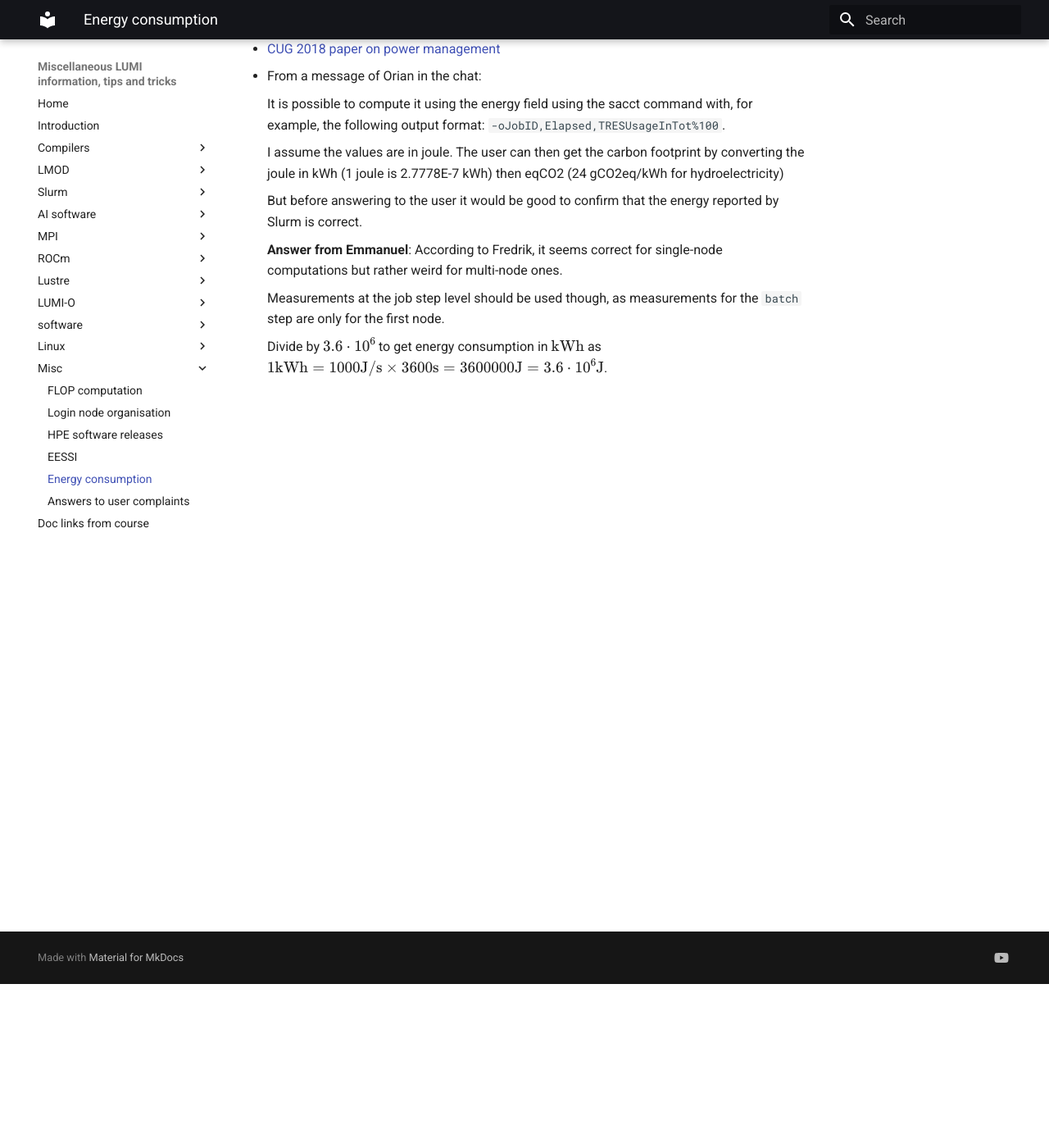
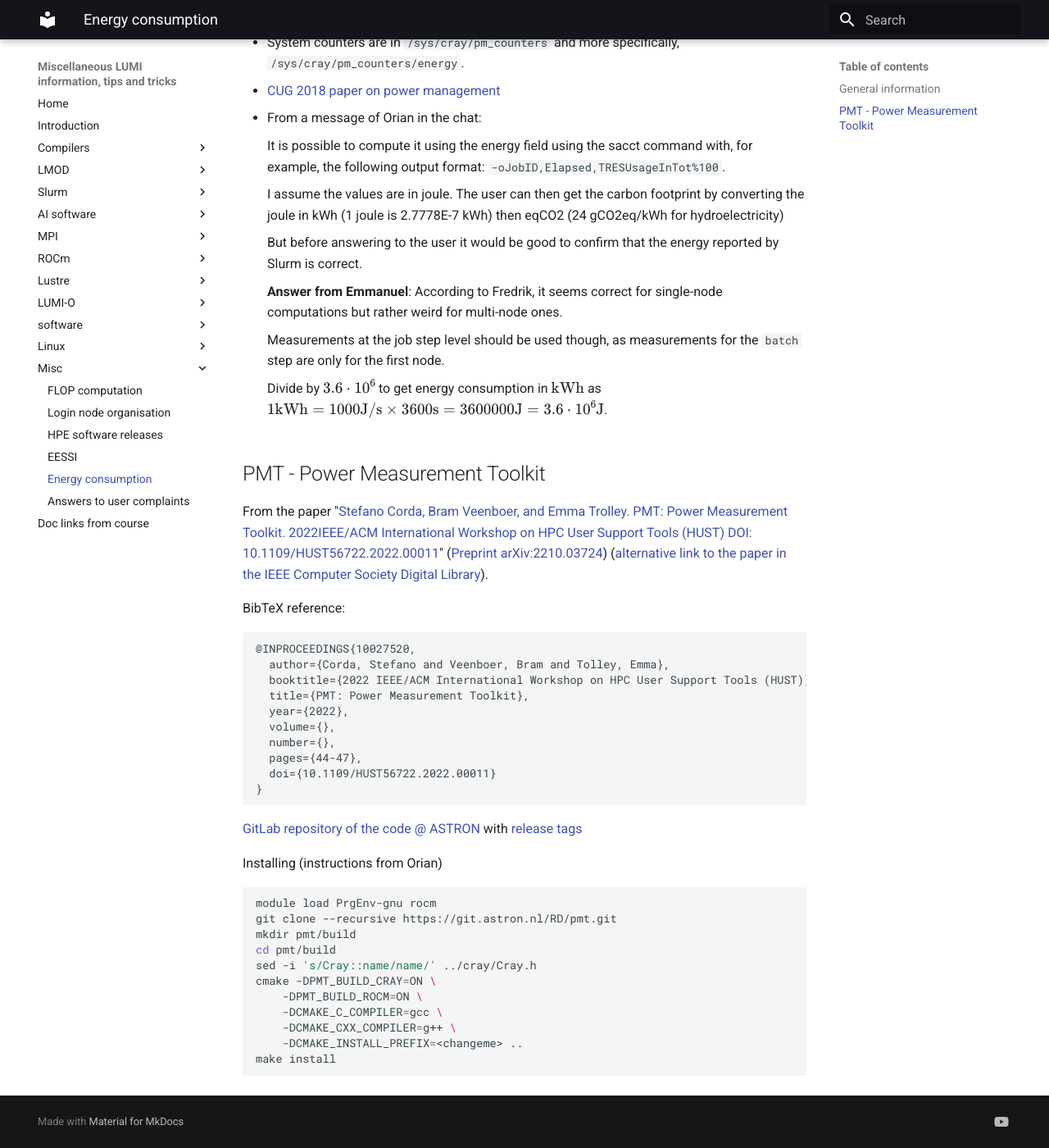
Before and after one commit to klust/LUMI-tips-and-tricks, an MkDocs documentation site: the page built from docs/99_Misc/99_05_Energy_consumption.md, in a window 1280 px wide and 1400 px high, scrolled down 200 px. Shown: the whole window at 82% size. Built offline with MkDocs 1.6.1 and Material for MkDocs 9.7.7, drawn with Linux system fonts in a browser that asks for light colours.

Commit message:
Adding information about Power Measurement Toolkit.

````diff
--- a/docs/99_Misc/99_05_Energy_consumption.md
+++ b/docs/99_Misc/99_05_Energy_consumption.md
@@ -1,4 +1,6 @@
 # Energy consumption on LUMI
+
+## General information
 
 -    System counters are in `/sys/cray/pm_counters` and more specifically,
      `/sys/cray/pm_counters/energy`.
@@ -19,3 +21,45 @@
 
     Divide by $3.6\cdot 10^6$ to get energy consumption in $\mathrm{kWh}$ as
     $1 \mathrm{kWh} = 1000 \mathrm{J}/\mathrm{s} \times 3600 \mathrm{s} = 3600000 \mathrm{J} = 3.6\cdot 10^6 \mathrm{J}$.
+
+
+## PMT - Power Measurement Toolkit
+
+From the paper "[Stefano Corda, Bram Veenboer, and Emma Trolley. PMT: Power Measurement Toolkit. 2022IEEE/ACM International Workshop on HPC User Support Tools (HUST)](https://ieeexplore.ieee.org/document/10027520)
+[DOI: 10.1109/HUST56722.2022.00011](https://doi.org/10.1109/HUST56722.2022.00011)"
+([Preprint arXiv:2210.03724](https://arxiv.org/abs/2210.03724))
+([alternative link to the paper in the IEEE Computer Society Digital Library](https://www.computer.org/csdl/proceedings-article/hust/2022/634900a044/1KnWyMBKdmo)).
+
+BibTeX reference:
+
+```
+@INPROCEEDINGS{10027520,
+  author={Corda, Stefano and Veenboer, Bram and Tolley, Emma},
+  booktitle={2022 IEEE/ACM International Workshop on HPC User Support Tools (HUST)},
+  title={PMT: Power Measurement Toolkit},
+  year={2022},
+  volume={},
+  number={},
+  pages={44-47},
+  doi={10.1109/HUST56722.2022.00011}
+}
+```
+
+[GitLab repository of the code @ ASTRON](https://git.astron.nl/RD/pmt) with
+[release tags](https://git.astron.nl/RD/pmt/-/tags)
+
+Installing (instructions from Orian)
+
+```bash
+module load PrgEnv-gnu rocm
+git clone --recursive https://git.astron.nl/RD/pmt.git
+mkdir pmt/build
+cd pmt/build
+sed -i 's/Cray::name/name/' ../cray/Cray.h
+cmake -DPMT_BUILD_CRAY=ON \
+    -DPMT_BUILD_ROCM=ON \
+    -DCMAKE_C_COMPILER=gcc \
+    -DCMAKE_CXX_COMPILER=g++ \
+    -DCMAKE_INSTALL_PREFIX=<changeme> ..
+make install
+```
````
